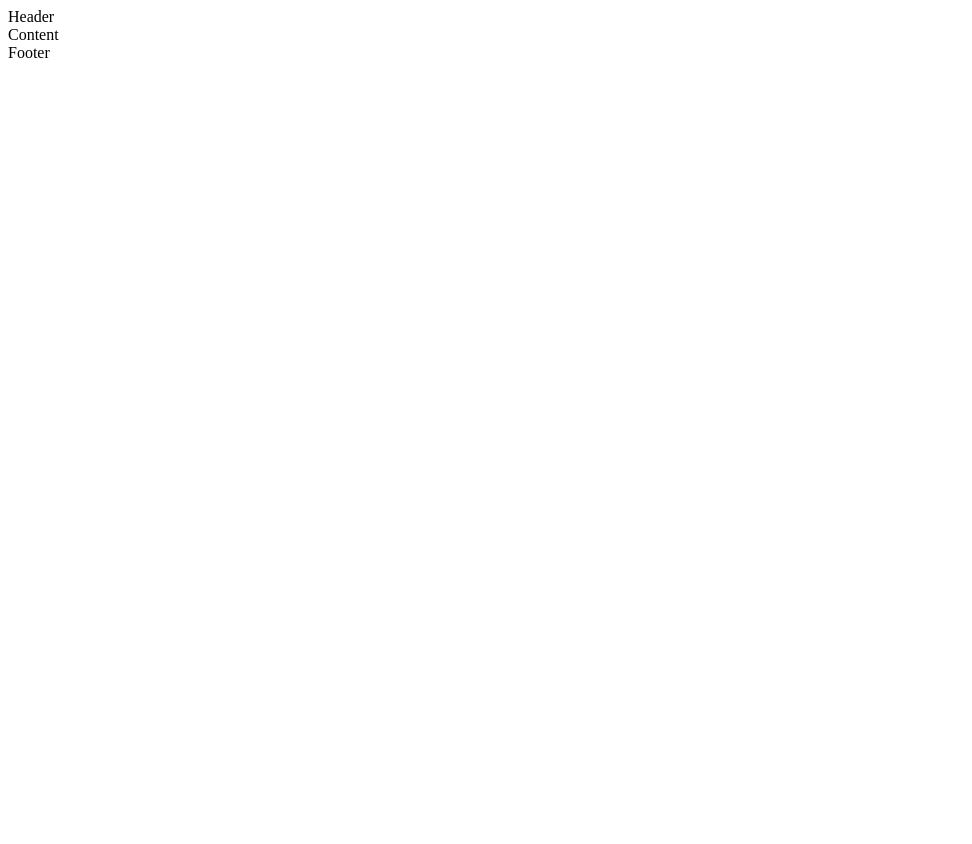
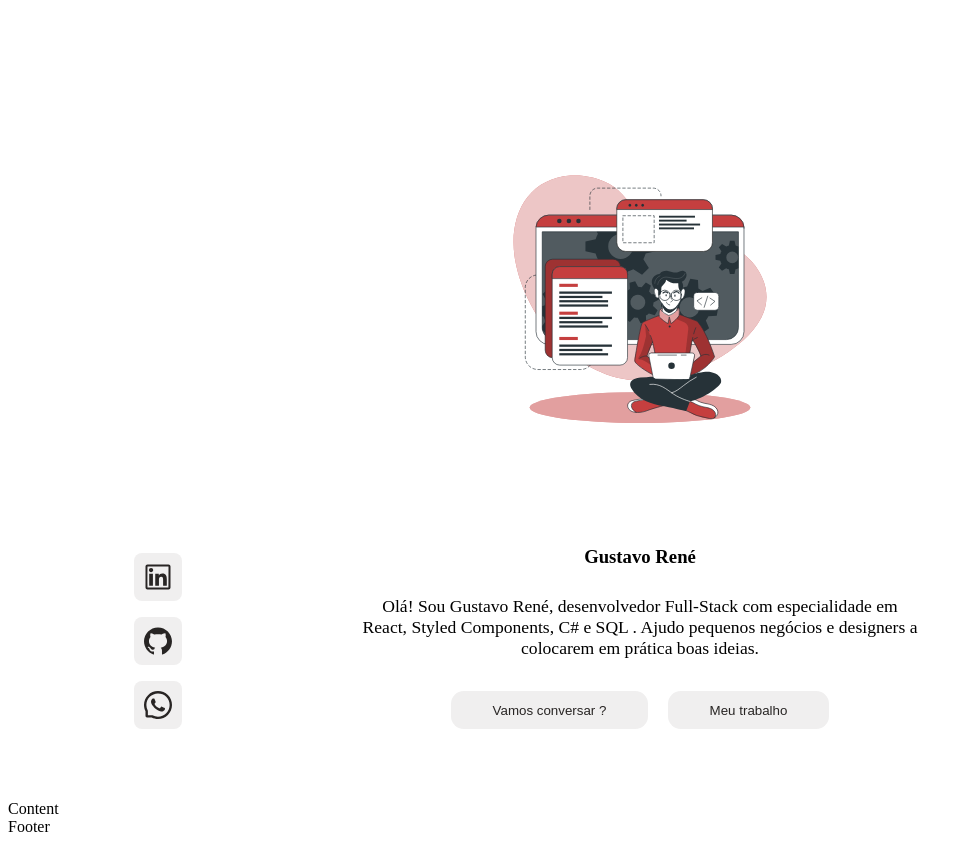
Before and after one commit to gustavorenedev/portfolio-gustavo, a React (Vite) app: page / in a window 1280 px wide. Shown: the whole page, without its empty margins (0-972 px from the left). Before the commit the page ends 800 px from the top, so only its background shows below. Built offline with nearby package versions, Linux system fonts and the light colour scheme; the HTML template or start-up script is replaced by a standard one.

Commit message:
feat: Create header, style and data to present

```diff
--- /dev/null
+++ b/src/components/header/Header.style.ts
@@ -0,0 +1,71 @@
+import styled from "styled-components";
+import { colors } from "../../styles/Colors";
+
+export const ElementHeader = styled.header`
+  margin-top: 5rem;
+  height: calc(100vh - 5rem);
+  display: grid;
+  place-items: center;
+  background: ${colors.white};
+  transition: all 500ms ease;
+`;
+
+export const HeaderContainer = styled.div`
+  width: 80%;
+  margin-inline: auto;
+  max-width: 1920px;
+  display: flex;
+  flex-direction: column;
+  align-items: center;
+  position: relative;
+
+  p {
+    font-size: 1.1rem;
+    width: 35rem;
+    text-align: center;
+    margin: 0.6rem 0 2rem;
+  }
+`;
+
+export const HeaderProfile = styled.div`
+  width: 18rem;
+  height: 22rem;
+  overflow: hidden;
+  margin-bottom: 1.5rem;
+`;
+
+export const HeaderCta = styled.div`
+  display: flex;
+  align-items: center;
+  gap: 1.2rem;
+`;
+
+export const HeaderSocials = styled.div`
+  position: absolute;
+  left: 0;
+  bottom: 0;
+  display: flex;
+  flex-direction: column;
+  gap: 1rem;
+
+  a {
+    font-size: 2rem;
+    width: 3rem;
+    aspect-ratio: 1/1;
+    background: ${colors.light};
+    color: ${colors.black};
+    display: grid;
+    place-items: center;
+    border-radius: 0.5rem;
+  }
+
+  a:hover {
+    background: ${colors.primary};
+    color: ${colors.white};
+    transform: translateX(-0.5rem);
+  }
+`;
+
+export const HeaderImage = styled.img`
+  max-width: 100%;
+`;
--- a/src/components/header/Header.tsx
+++ b/src/components/header/Header.tsx
@@ -1,5 +1,48 @@
+import {
+  ElementHeader,
+  HeaderContainer,
+  HeaderCta,
+  HeaderProfile,
+  HeaderSocials,
+  HeaderImage,
+} from "./Header.style";
+
+import HeaderPicture from "../../assets/pictureHeader.svg";
+import { Button } from "../button/Button";
+import data from "./data";
+
 const Header = () => {
-  return <div>Header</div>;
+  return (
+    <ElementHeader>
+      <HeaderContainer>
+        <HeaderProfile>
+          <HeaderImage src={HeaderPicture} alt="personal photo" />
+        </HeaderProfile>
+        <h3>Gustavo René</h3>
+        <p>
+          Olá! Sou Gustavo René, desenvolvedor Full-Stack com especialidade em
+          React, Styled Components, C# e SQL . Ajudo pequenos negócios e
+          designers a colocarem em prática boas ideias.
+        </p>
+        <HeaderCta>
+          <Button link="#contact">Vamos conversar ?</Button>
+          <Button link="#portfolio">Meu trabalho</Button>
+        </HeaderCta>
+        <HeaderSocials>
+          {data.map((item: any) => (
+            <a
+              key={item.id}
+              href={item.link}
+              target="_blank"
+              rel="nooper noreferrer"
+            >
+              {item.icon}
+            </a>
+          ))}
+        </HeaderSocials>
+      </HeaderContainer>
+    </ElementHeader>
+  );
 };
 
 export default Header;
--- /dev/null
+++ b/src/components/header/data.tsx
@@ -0,0 +1,23 @@
+import {
+  AiOutlineLinkedin,
+  AiFillGithub,
+  AiOutlineWhatsApp,
+} from "react-icons/ai";
+
+interface SocialLink {
+  id: number;
+  link: string;
+  icon: React.ReactElement<IconType>;
+}
+
+const data: SocialLink[] = [
+  {
+    id: 1,
+    link: "https://www.linkedin.com/in/gustavo-rene-dias/",
+    icon: <AiOutlineLinkedin />,
+  },
+  { id: 2, link: "https://github.com/gustavorenedev", icon: <AiFillGithub /> },
+  { id: 3, link: "https://wa.me/5511986674148", icon: <AiOutlineWhatsApp /> },
+];
+
+export default data;
```
Also changed, not shown: src/components/header/Header.style.tsx (deleted).
